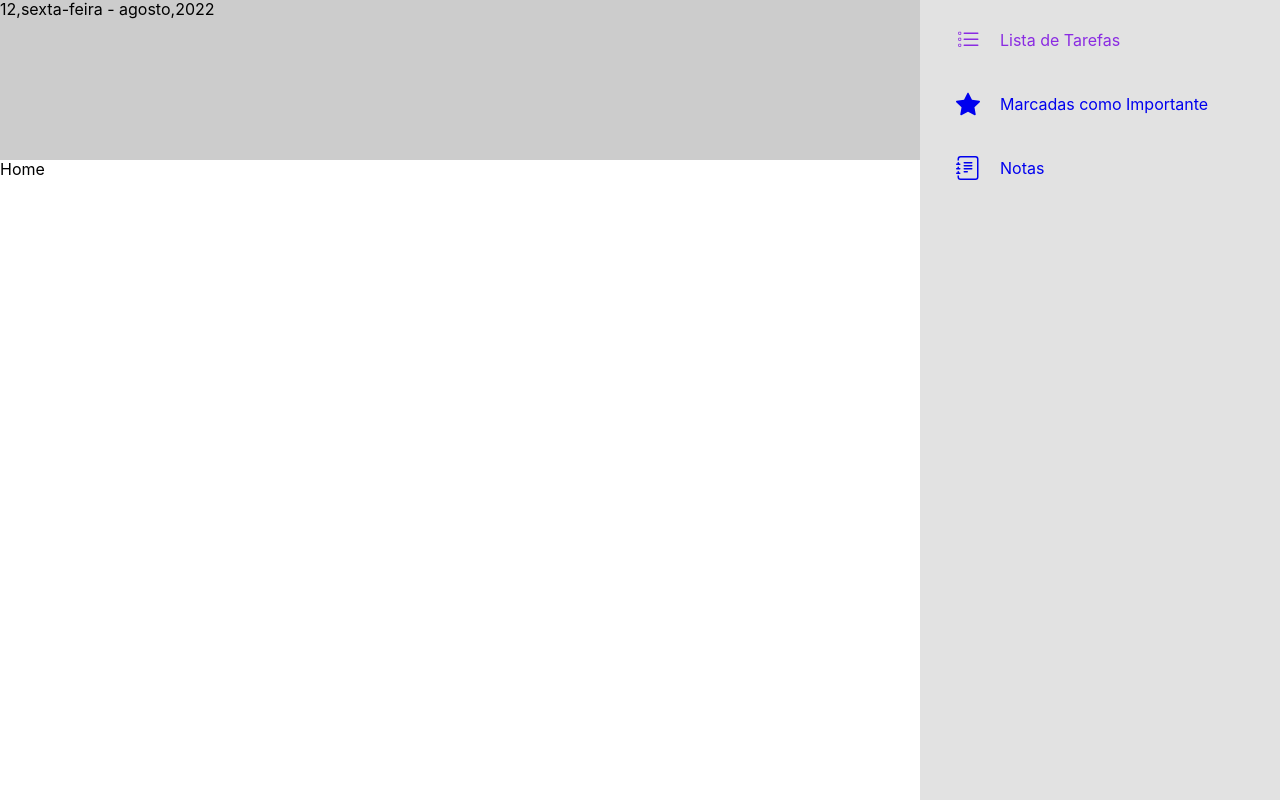
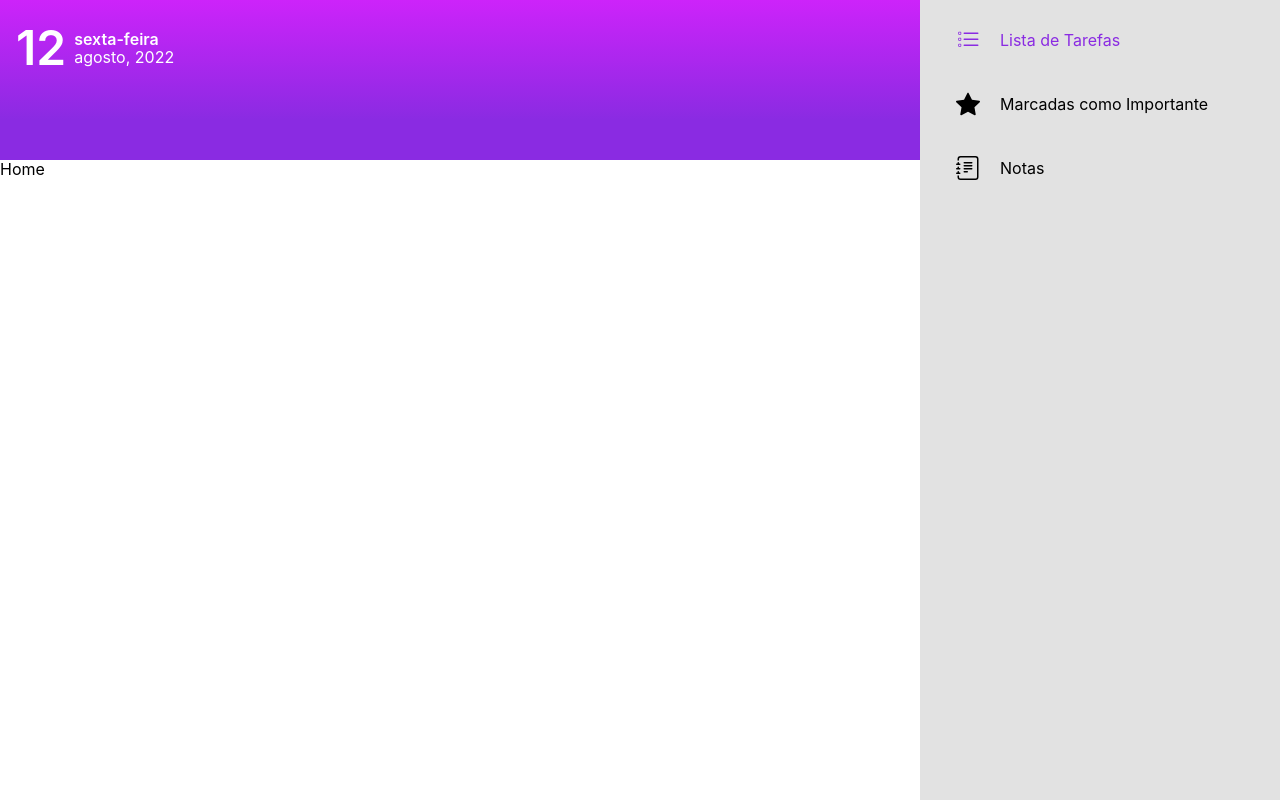
Before and after one commit to wendellwcl/ToDo-App, a React (Create React App) app: page / in a window 1280 px wide. Built offline with nearby package versions, Linux system fonts and the light colour scheme.

Commit message:
estilização do Header
estilização css do Header, principalmente as informações de data

```diff
--- a/src/Components/MainComponents/AsideNav/AsideNav.css
+++ b/src/Components/MainComponents/AsideNav/AsideNav.css
@@ -49,6 +49,7 @@
     text-decoration: none;
     display: flex;
     align-items: center;
+    color: inherit;
 }
 
 .nav-link a.active{
--- a/src/Components/MainComponents/Header/Header.css
+++ b/src/Components/MainComponents/Header/Header.css
@@ -1,5 +1,37 @@
 header{
     width: 100%;
     height: 160px;
-    background: rgba(0, 0, 0, 0.2);
+    padding: .5rem;
+    background: linear-gradient(#CD23FA, #8A2BE2 75%);
 }
+
+#date{
+    width: 250px;
+    height: 80px;
+    color: white;
+    display: grid;
+    grid-template-columns: auto 1fr;
+    grid-template-rows: repeat(2, 1fr);
+    grid-template-areas: 'day day-of-the-week'
+                         'day month-year';
+}
+
+#day{
+    grid-area: day;
+    padding: 0 .5rem;
+    font-size: 3rem;
+    display: grid;
+    place-items: center;
+    font-weight: 600;
+}
+
+#day-of-the-week{
+    grid-area: day-of-the-week;
+    display: flex;
+    align-items: flex-end;
+    font-weight: 600;
+}
+
+#month-year{
+    grid-area: month-year;
+}
--- a/src/Components/MainComponents/Header/index.js
+++ b/src/Components/MainComponents/Header/index.js
@@ -32,7 +32,17 @@
     return(
         <header>
             { dateData &&
-                <span>{dateData.day},{dateData.dayOfTheWeek} - {dateData.month},{dateData.year}</span>
+                <div id='date'>
+                    <span id='day'>
+                        {dateData.day}
+                    </span>
+                    <span id='day-of-the-week'>
+                        {dateData.dayOfTheWeek}
+                    </span>
+                    <span id='month-year'>
+                        {dateData.month}, {dateData.year}
+                    </span>
+                </div>
             }
         </header>
     );
```
